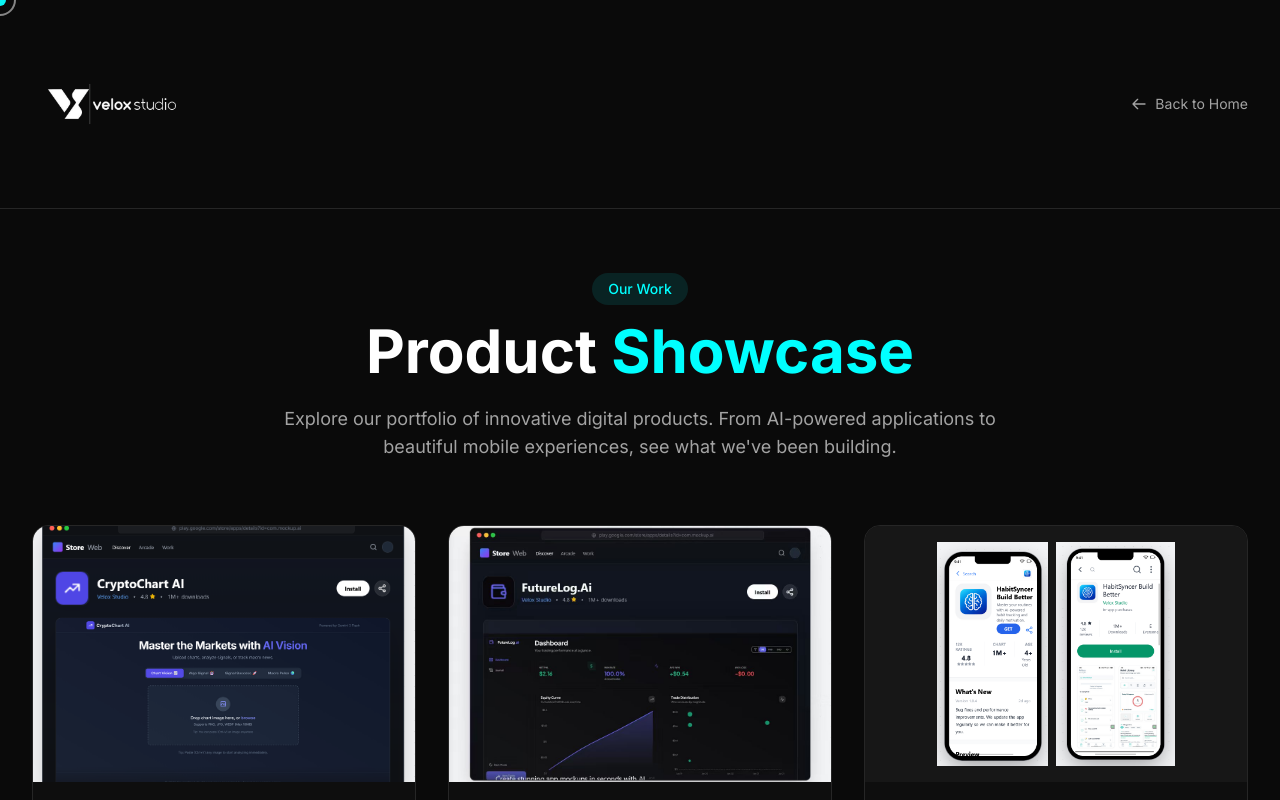
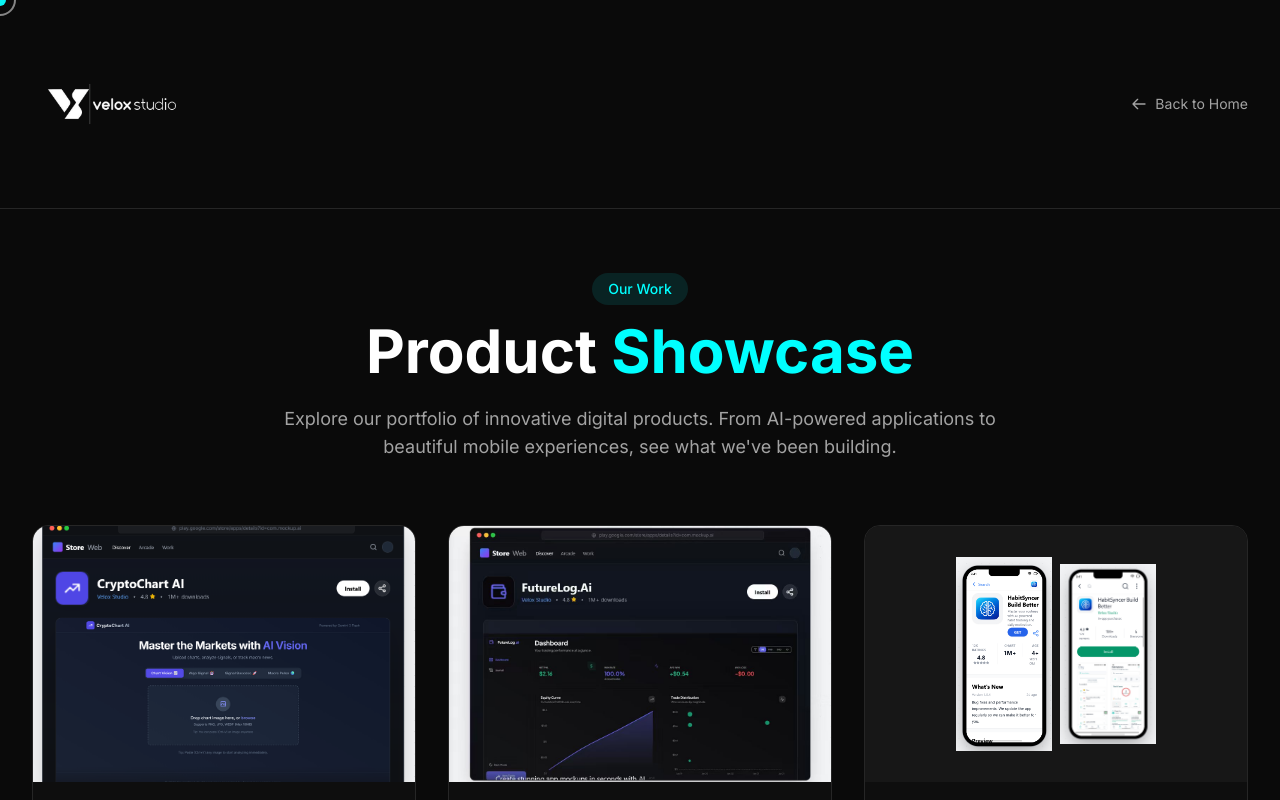
Before and after one commit to fahim2443/velox_studio_website, a Next.js app: page /showcase in a window 1280 px wide. Shown: the top 800 px of the page. Built offline with nearby package versions, Linux system fonts and the light colour scheme.

Commit message:
Fix hydration mismatch error by standardizing Image components

```diff
--- a/src/app/showcase/page.tsx
+++ b/src/app/showcase/page.tsx
@@ -98,14 +98,13 @@
                       {project.images.map((img, imgIndex) => (
                         <div
                           key={imgIndex}
-                          className="relative h-full w-auto"
+                          className="relative h-full w-24 shrink-0"
                         >
                           <Image
                             src={`${basePath}${img}`}
                             alt={`${project.name} ${imgIndex + 1}`}
-                            width={120}
-                            height={240}
-                            className="object-contain h-full w-auto group-hover:scale-105 transition-transform duration-500"
+                            fill
+                            className="object-contain group-hover:scale-105 transition-transform duration-500"
                           />
                         </div>
                       ))}
```
